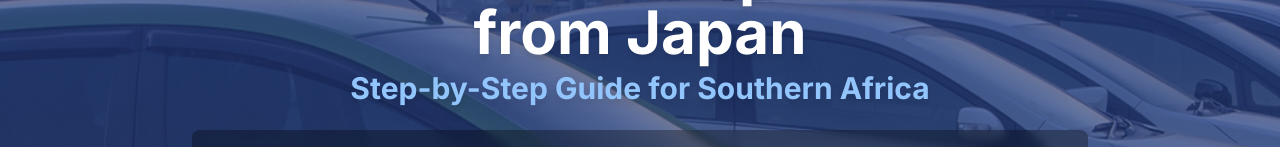
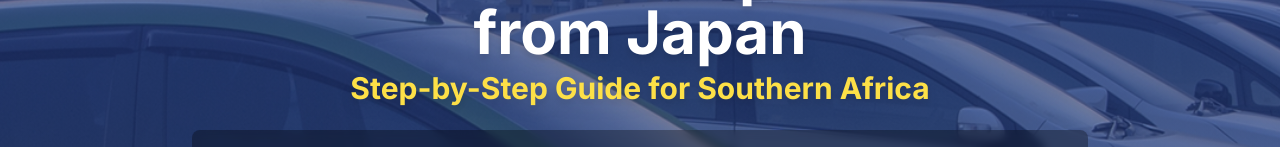
Before and after one commit to Mvula88/calculator, a Next.js app: page / in a window 1280 px wide. Shown: the part 319-466 px from the top of the page. Built offline with nearby package versions, Linux system fonts and the light colour scheme; no server answers.

Commit message:
Initial commit - clean structure

```diff
--- a/app/page.tsx
+++ b/app/page.tsx
@@ -101,7 +101,7 @@ export default function HomePage() {
 
             <h1 className="text-4xl sm:text-6xl font-bold text-white mb-6 drop-shadow-lg">
               Learn How to Import Cars from Japan
-              <span className="block text-blue-300 mt-2 text-2xl sm:text-3xl">Step-by-Step Guide for Southern Africa</span>
+              <span className="block text-yellow-300 mt-2 text-2xl sm:text-3xl">Step-by-Step Guide for Southern Africa</span>
             </h1>
 
             <p className="text-xl text-white mb-8 leading-relaxed bg-black/30 backdrop-blur-sm rounded-lg p-4">
```
